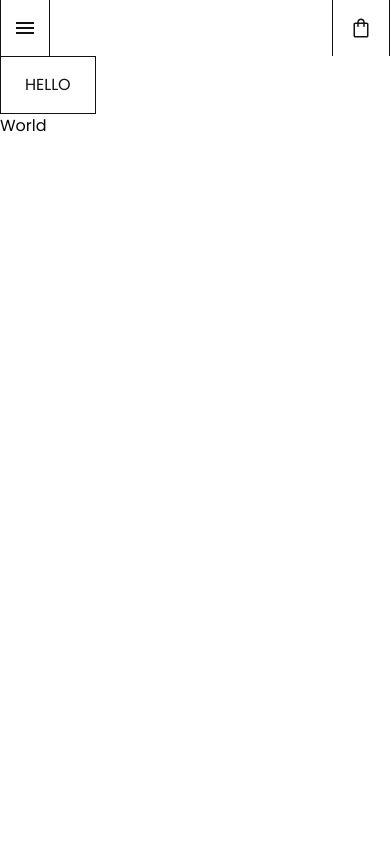
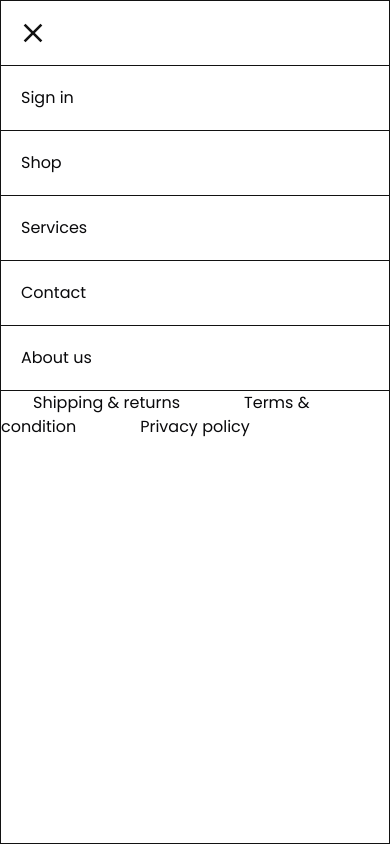
Before and after one commit to 289Volts/flowery-ecommerce, a Next.js app: page / in a window 390 px wide. Built offline with nearby package versions, Linux system fonts and the light colour scheme.

Commit message:
Feat
Created nav menu for mobile screens. Still styling the links in the menu

```diff
--- a/src/components/layout/Header.tsx
+++ b/src/components/layout/Header.tsx
@@ -1,4 +1,5 @@
 import cartIcon from '@/public/assets/icons/cart.svg';
+import close from '@/public/assets/icons/close.svg';
 import menu from '@/public/assets/icons/ham-menu.svg';
 import Image from 'next/image';
 import Link from 'next/link';
@@ -37,9 +38,9 @@
 					</Button>
 				</div>
 			</div>
-			<div className="mobile grid grid-cols-[1fr_1fr] lg:hidden">
+			<div className="mobile grid grid-cols-[1fr_1fr] lg:hidden border-y border-y-black ">
 				<Button
-					className="w-max border-y-0 p-3 md:p-4"
+					className="w-max border-y-0 p-4"
 					variant="secondary"
 				>
 					<Image
@@ -58,6 +59,79 @@
 						className=""
 					/>
 				</Button>
+				<div className="absolute inset-0 h-full bg-white border border-black">
+					<Button className="w-max col-end-4 border-y-0 p-4">
+						<Image
+							src={close}
+							alt=""
+							className=""
+						/>
+					</Button>
+					<nav className="">
+						<ul className="flex flex-col">
+							<li className="">
+								<Link
+									href=""
+									className="p-5 border-t border-t-black flex w-full"
+								>
+									Sign in
+								</Link>
+							</li>
+							<li className="">
+								<Link
+									href=""
+									className="p-5 border-t border-t-black flex w-full"
+								>
+									Shop
+								</Link>
+							</li>
+							<li className="">
+								<Link
+									href=""
+									className="p-5 border-t border-t-black flex w-full"
+								>
+									Services
+								</Link>
+							</li>
+							<li className="">
+								<Link
+									href=""
+									className="p-5 border-t border-t-black flex w-full"
+								>
+									Contact
+								</Link>
+							</li>
+							<li className="">
+								<Link
+									href=""
+									className="p-5 border-y border-y-black flex w-full"
+								>
+									About us
+								</Link>
+							</li>
+							<li className="">
+								<Link
+									href=""
+									className="w-max p-8"
+								>
+									Shipping & returns
+								</Link>
+								<Link
+									href=""
+									className="w-max p-8"
+								>
+									Terms & condition
+								</Link>
+								<Link
+									href=""
+									className="w-max p-8"
+								>
+									Privacy policy
+								</Link>
+							</li>
+						</ul>
+					</nav>
+				</div>
 			</div>
 		</header>
 	);
--- a/src/components/ui/Button.tsx
+++ b/src/components/ui/Button.tsx
@@ -33,10 +33,7 @@
 			className:
 				'lg:hover:border-b lg:hover:border-b-black lg:hover:text-gray active:text-black active:border-b active:border-b-black disabled:cursor-not-allowed disabled:bg-gray-light disabled:text-gray-light capitalize'
 		}
-	],
-	defaultVariants: {
-		variant: 'primary'
-	}
+	]
 });
 
 type ButtonVariants = VariantProps<typeof button>;
@@ -50,7 +47,7 @@
 interface IButtonProps extends React.ComponentPropsWithRef<'button'> {
 	buttonProps?: ComponentPropsWithoutRef<'button'>;
 }
-const Button: React.FC<ButtonProps> = ({ children, className, buttonProps,  ...props }) => {
+const Button: React.FC<ButtonProps> = ({ children, className, buttonProps, ...props }) => {
 	return (
 		<button
 			{...buttonProps}
```
Also changed, not shown: public/assets/icons/close.svg (added).
